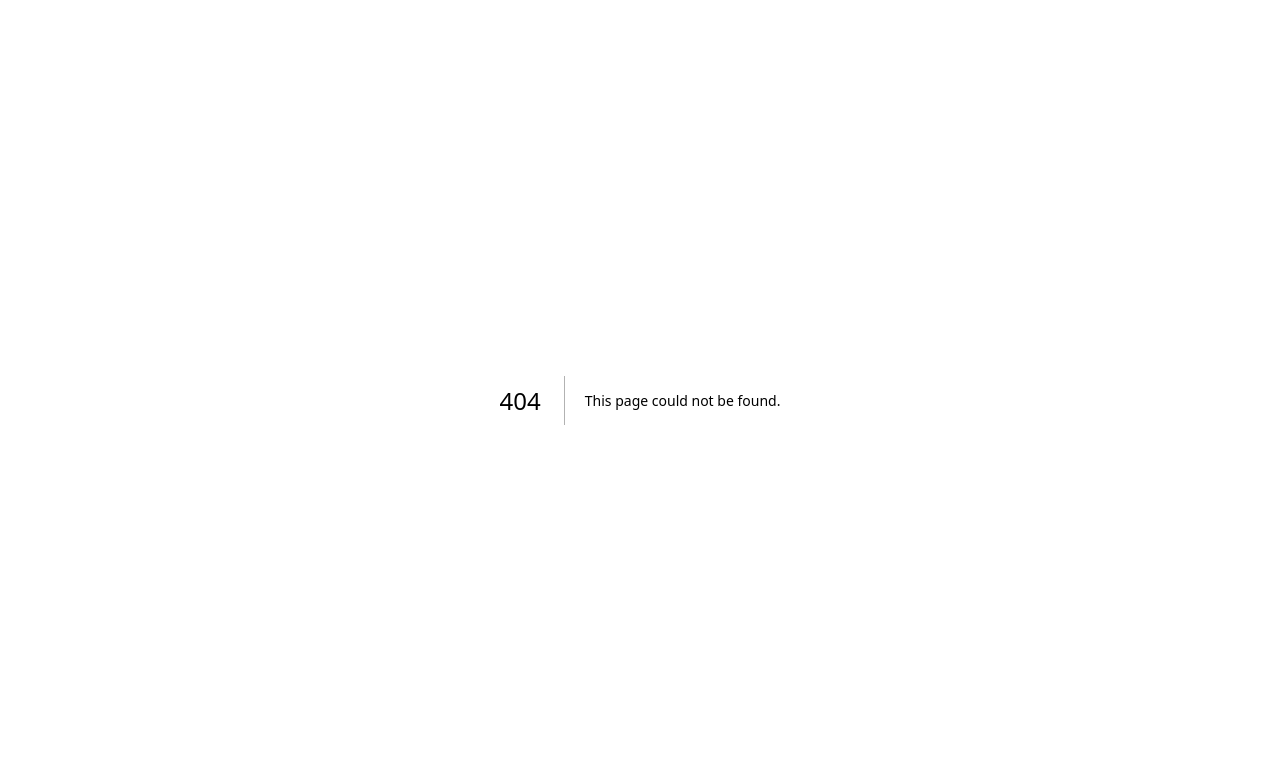
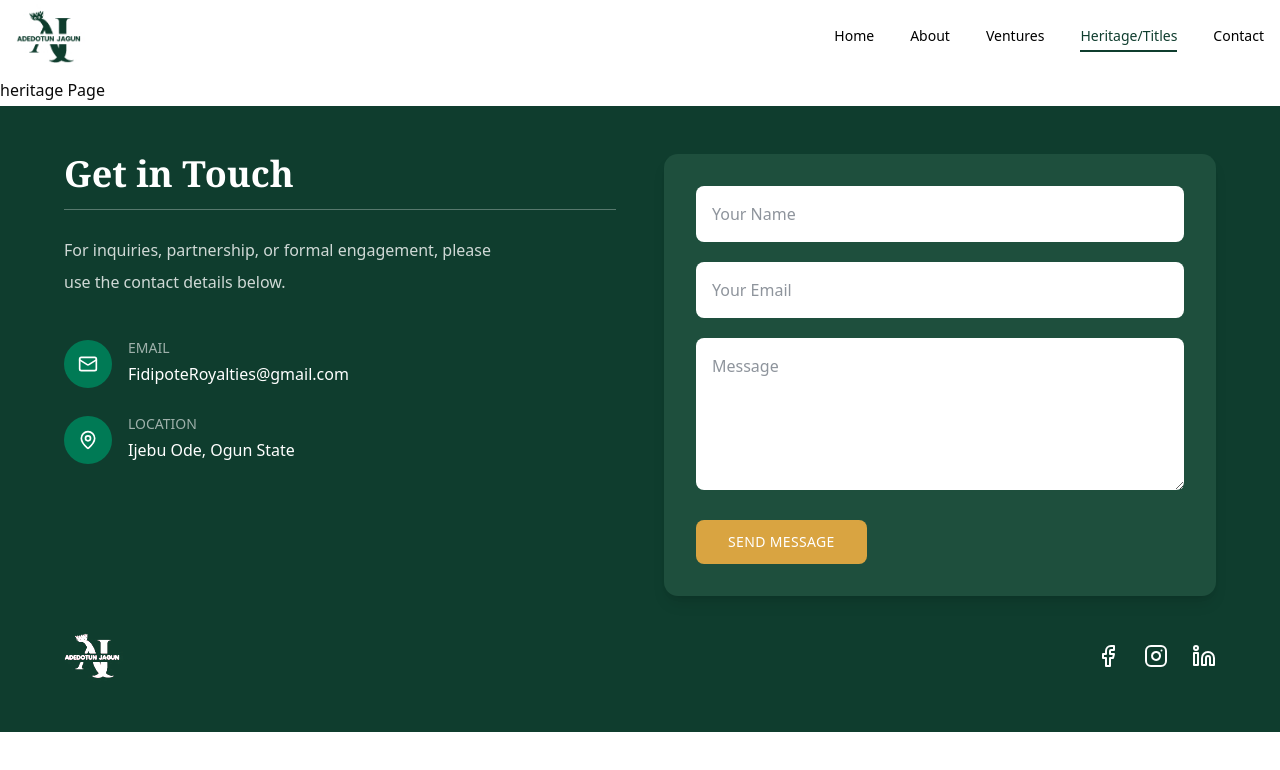
Before and after one commit to Guns-akimbo/Prince-Jagun-Portfolio-, a Next.js app: page /heritage in a window 1280 px wide. Before the commit this address had no page. Shown: the top 770 px of the page. Built offline with nearby package versions, Linux system fonts and the light colour scheme.

Commit message:
add new folders about and heritage to the next js file structure

```diff
--- /dev/null
+++ b/src/app/(pages)/about/page.tsx
@@ -0,0 +1,15 @@
+import Footer from "@/components/landingpage/contents/footer";
+import Header from "@/components/landingpage/navigations /header";
+import React from "react";
+
+const AboutPage = () => {
+  return (
+    <div>
+      <Header />
+      About page
+      <Footer />
+    </div>
+  );
+};
+
+export default AboutPage;
--- /dev/null
+++ b/src/app/(pages)/contact/page.tsx
@@ -0,0 +1,7 @@
+import React from "react";
+
+const Contact = () => {
+  return <div>helo contact</div>;
+};
+
+export default Contact;
--- /dev/null
+++ b/src/app/(pages)/heritage/page.tsx
@@ -0,0 +1,15 @@
+import Footer from "@/components/landingpage/contents/footer";
+import Header from "@/components/landingpage/navigations /header";
+import React from "react";
+
+const HeritagePage = () => {
+  return (
+    <div>
+      <Header/>
+      heritage Page
+      <Footer />
+    </div>
+  );
+};
+
+export default HeritagePage;
```
